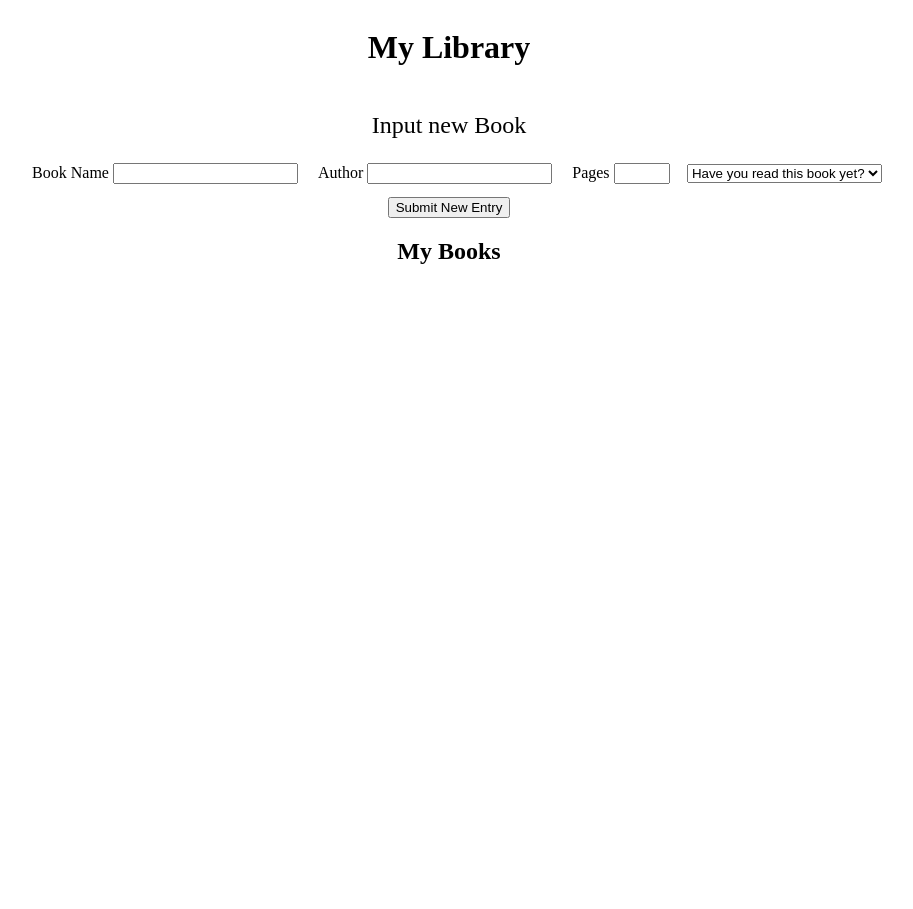
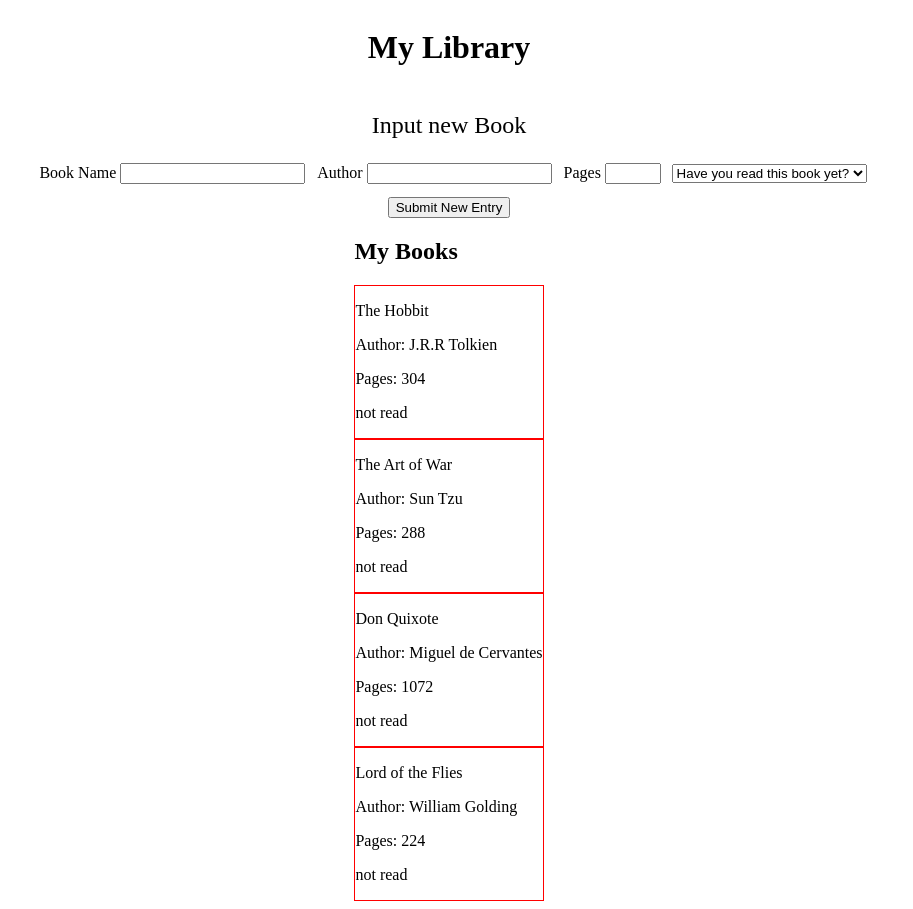
Before and after one commit to EnFuegoV3/Library, a plain HTML site: page index.html in a window 1280 px wide. Shown: the whole page, without its empty margins (191-1104 px from the left). Before the commit the page ends 800 px from the top, so only its background shows below. Drawn offline with Linux system fonts and the light colour scheme.

Commit message:
display of books working, need to style

```diff
--- a/index.html
+++ b/index.html
@@ -15,24 +15,23 @@
             <p>Input new Book</p>
             <form action="">
                 <label for="book-name">Book Name</label>
-                <input type="text" id="book-name" required>
+                <input type="text" id="book-name" name="book-name" required>
                 <label for="author">Author</label>
-                <input type="text" id="author" required>
+                <input type="text" id="author" name="author" required>
                 <label for="pages">Pages</label>
-                <input type="number" id="pages" required>
+                <input type="number" id="pages" name="pages" required>
                 <select name="status" id="status">
                     <option value="">Have you read this book yet?</option>
                     <option value="read">Read</option>
                     <option value="not read">Not Read</option>
                 </select>
-                <button type="submit">Submit New Entry</button>
+                <button type="submit" id="submit">Submit New Entry</button>
             </form>
         </div>
     </header>
     <main>
         <h2>My Books</h2>
         <div class="book-container">
-
         </div>
     </main>
 </body>
--- a/js/script.js
+++ b/js/script.js
@@ -1,4 +1,13 @@
-const library = [];
+const bookName = document.querySelector('#book-name');
+const author = document.querySelector('#author');
+const pages = document.querySelector('#pages');
+const status = document.querySelector('#status');
+const submit = document.querySelector('#submit');
+const myBooks = document.querySelector('.book-container');
+
+
+
+const myLibrary = [];
 
 function Book(title, author, pages, read) {
     this.title = title
@@ -12,8 +21,45 @@ Book.prototype.info = function() {
 }
 
 const theHobbit = new Book('The Hobbit', 'J.R.R Tolkien', 304, 'not read');
+const artOfWar = new Book('The Art of War', 'Sun Tzu', 288, 'not read')
+const donQ = new Book('Don Quixote', 'Miguel de Cervantes', 1072, 'not read')
+const lordFlies = new Book('Lord of the Flies', 'William Golding', 224, 'not read' )
+myLibrary.push(theHobbit, artOfWar, donQ, lordFlies);
+
 
 
 function addBookToLibrary() {
+    submit.addEventListener('click', () => {
+        event.preventDefault();
+        let newBook = new Book(bookName.value, author.value, pages.value, status.value);
+        myLibrary.push(newBook);
+        console.log(myLibrary);
+    });
+}
 
+
+
+function displayBooks() {
+    for (let n = 0; n <= myLibrary.length; n++) {
+        const cardMarkup = `<p>${myLibrary[n].title}</p>
+                            <p>Author: ${myLibrary[n].author}</p>
+                            <p>Pages: ${myLibrary[n].pages}</p>
+                            <p>${myLibrary[n].read}</p>`
+        let addBook = document.createElement('div');
+        addBook.classList.add('cards');
+        addBook.innerHTML = cardMarkup;
+        myBooks.appendChild(addBook);
+    }
 }
+
+
+
+
+
+
+
+
+
+displayBooks();
+addBookToLibrary();
+console.log(displayBooks());
--- a/styles.css
+++ b/styles.css
@@ -15,7 +15,7 @@ form {
 }
 
 label, select {
-    margin-left: 1em;
+    margin-left: .5em;
 }
 
 #pages {
@@ -33,3 +33,7 @@ button {
     margin: auto;
     margin-top: 1em;
 }
+
+.cards {
+    border: 1px solid red;
+}
```
